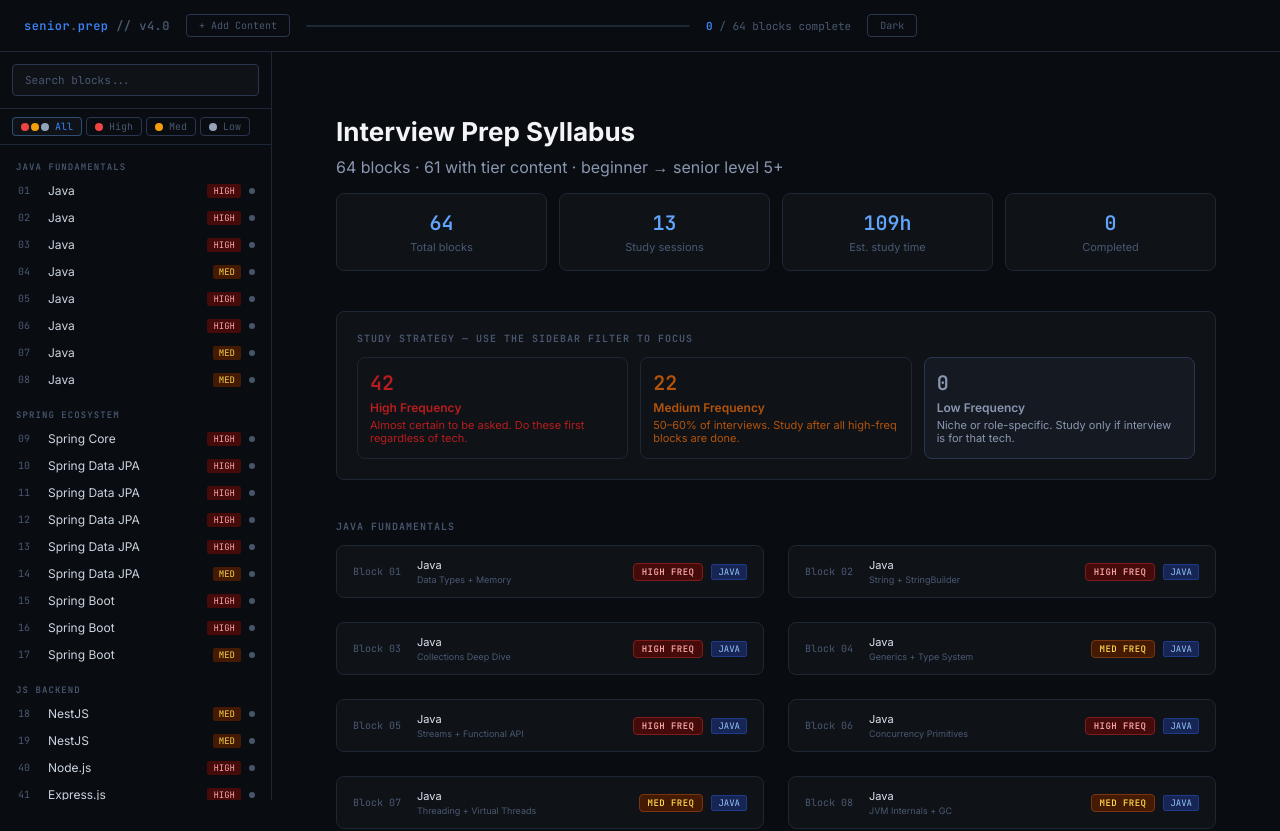
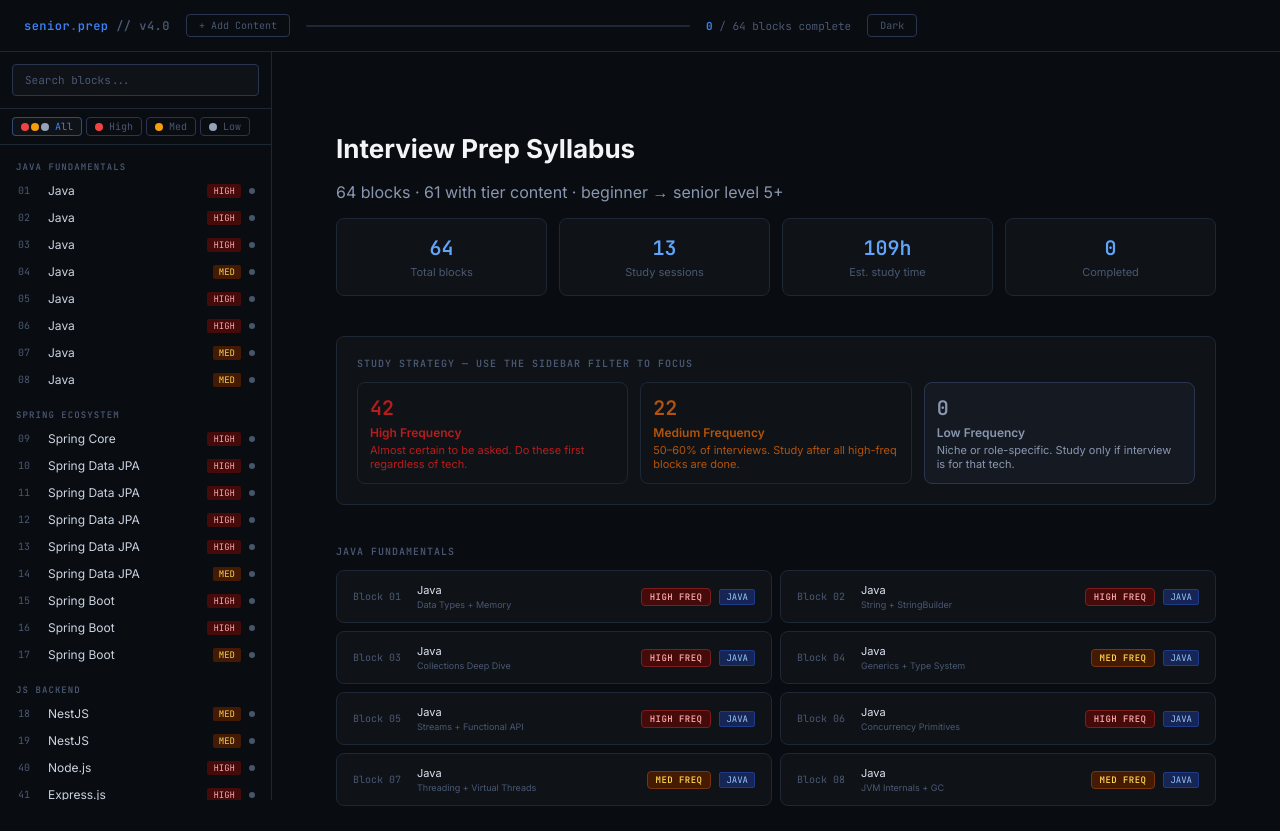
Before and after one commit to Abu-Sadeed/interview-prep, a React (Vite) app: page / in a window 1280 px wide. Shown: the top 831 px of the page. Built offline with nearby package versions, Linux system fonts and the light colour scheme.

Commit message:
Refactor: Simplify Overview component and introduce StatsGrid and StudyStrategy components for better organization

```diff
--- a/src/components/Overview.tsx
+++ b/src/components/Overview.tsx
@@ -1,14 +1,20 @@
-import {Link} from 'react-router-dom';
-import {ALL_BLOCKS} from '../data/content';
-import {useProgress} from '../hooks/useProgress';
-import {chipClass, freqClass, freqLabel} from '../utils/classes';
-import {groupBlocksByPhase} from '../utils/content';
-import {parseTierTime} from '../utils/grill';
+import { useMemo } from 'react';
+import { Link } from 'react-router-dom';
+import { ALL_BLOCKS } from '../data/content';
+import { useProgress } from '../hooks/useProgress';
+import { groupBlocksByPhase } from '../utils/content';
+import { parseTierTime } from '../utils/grill';
+import { chipClass, freqClass, freqLabel } from '../utils/classes';
+import { StatsGrid } from './StatsGrid';
+import { StudyStrategy } from './StudyStrategy';
+import { PhaseSection } from './PhaseSection';
 
 export function Overview() {
-	const {progress} = useProgress();
-	const phases = groupBlocksByPhase(ALL_BLOCKS);
-	const totalTime = ALL_BLOCKS.reduce(
+	const { progress } = useProgress();
+	const phases = useMemo(() => groupBlocksByPhase(ALL_BLOCKS), []);
+	const totalTime = useMemo(
+		() =>
+			ALL_BLOCKS.reduce(
 				(total, block) =>
 					total +
 					block.tiers.reduce(
@@ -16,213 +22,37 @@ export function Overview() {
 						0,
 					),
 				0,
+		),
+		[],
 	);
-	const high = ALL_BLOCKS.filter((block) => block.freq === 'high').length;
-	const medium = ALL_BLOCKS.filter((block) => block.freq === 'med').length;
-	const low = ALL_BLOCKS.filter((block) => block.freq === 'low').length;
+	const high = useMemo(() => ALL_BLOCKS.filter((block) => block.freq === 'high').length, []);
+	const medium = useMemo(
+		() => ALL_BLOCKS.filter((block) => block.freq === 'med').length,
+		[],
+	);
+	const low = useMemo(() => ALL_BLOCKS.filter((block) => block.freq === 'low').length, []);
 
 	return (
 		<main className="ov main-content">
-			<div className="block-detail-title">Interview Prep Syllabus</div>
-			<div className="block-detail-subtitle">
+			<h1 className="block-detail-title">Interview Prep Syllabus</h1>
+			<p className="block-detail-subtitle">
 				{ALL_BLOCKS.length} blocks ·{' '}
 				{ALL_BLOCKS.filter((block) => block.tiers.length).length} with
 				tier content · beginner → senior level 5+
-			</div>
-			<div
-				style={{
-					display: 'grid',
-					gridTemplateColumns: 'repeat(4, 1fr)',
-					gap: '0.75rem',
-					marginBottom: '2.5rem',
-				}}>
-				<Stat number={ALL_BLOCKS.length} label="Total blocks" />
-				<Stat
-					number={Object.keys(phases).length}
-					label="Study sessions"
+			</p>
+
+			<StatsGrid
+				total={ALL_BLOCKS.length}
+				sessions={Object.keys(phases).length}
+				studyTime={`${Math.round(totalTime / 60)}h`}
+				completed={progress.count}
 			/>
-				<Stat
-					number={`${Math.round(totalTime / 60)}h`}
-					label="Est. study time"
-				/>
-				<Stat number={progress.count} label="Completed" />
-			</div>
-			<div className="editor-panel" style={{marginBottom: '2.5rem'}}>
-				<div
-					style={{
-						marginBottom: '0.75rem',
-						fontFamily:
-							'JetBrains Mono, ui-monospace, SFMono-Regular, monospace',
-						fontSize: '0.625rem',
-						fontWeight: 600,
-						letterSpacing: '0.1em',
-						textTransform: 'uppercase',
-						color: 'var(--color-text3)',
-					}}>
-					Study Strategy — Use the sidebar filter to focus
-				</div>
-				<div
-					style={{
-						display: 'grid',
-						gridTemplateColumns: 'repeat(3, 1fr)',
-						gap: '0.75rem',
-					}}>
-					<FrequencyCard
-						label="High Frequency"
-						count={high}
-						tone="red"
-						text="Almost certain to be asked. Do these first regardless of tech."
-					/>
-					<FrequencyCard
-						label="Medium Frequency"
-						count={medium}
-						tone="amber"
-						text="50–60% of interviews. Study after all high-freq blocks are done."
-					/>
-					<FrequencyCard
-						label="Low Frequency"
-						count={low}
-						tone="slate"
-						text="Niche or role-specific. Study only if interview is for that tech."
-					/>
-				</div>
-			</div>
+
+			<StudyStrategy high={high} medium={medium} low={low} />
+
 			{Object.entries(phases).map(([phase, blocks]) => (
-				<section key={phase} style={{marginBottom: '2rem'}}>
-					<div
-						style={{
-							marginBottom: '0.75rem',
-							fontFamily:
-								'JetBrains Mono, ui-monospace, SFMono-Regular, monospace',
-							fontSize: '0.625rem',
-							fontWeight: 600,
-							letterSpacing: '0.1em',
-							textTransform: 'uppercase',
-							color: 'var(--color-text3)',
-						}}>
-						{phase}
-					</div>
-					<div
-						style={{
-							display: 'grid',
-							gap: '1.5rem',
-							gridTemplateColumns:
-								'repeat(auto-fill, minmax(280px, 1fr))',
-						}}>
-						{blocks.map((block) => (
-							<Link
-								key={block.id}
-								to={`/block/${block.id}`}
-								className="card"
-								style={{
-									display: 'grid',
-									gridTemplateColumns: 'auto 1fr auto',
-									alignItems: 'center',
-									gap: '1rem',
-									padding: '0.75rem 1rem',
-								}}>
-								<span
-									style={{
-										fontFamily:
-											'JetBrains Mono, ui-monospace, SFMono-Regular, monospace',
-										fontSize: '0.625rem',
-										color: 'var(--color-text3)',
-									}}>
-									Block {String(block.id).padStart(2, '0')}
-								</span>
-								<div>
-									<div
-										style={{
-											fontSize: '0.6875rem',
-											fontWeight: 400,
-											color: 'var(--color-text)',
-										}}>
-										{block.title.split(' — ')[0]}
-									</div>
-									<div
-										style={{
-											fontSize: '0.5625rem',
-											fontWeight: 400,
-											color: 'var(--color-text3)',
-											marginTop: '2px',
-										}}>
-										{block.title.split(' — ')[1] ||
-											block.subtitle.split(',')[0]}
-									</div>
-								</div>
-								<div
-									style={{
-										display: 'flex',
-										gap: '0.5rem',
-										alignItems: 'center',
-									}}>
-									<span
-										className={`tag ${freqClass(block.freq)}`}>
-										{freqLabel(block.freq)}
-									</span>
-									<span
-										className={`chip ${chipClass(block.chip)}`}>
-										{block.chip}
-									</span>
-								</div>
-							</Link>
-						))}
-					</div>
-				</section>
+				<PhaseSection key={phase} phase={phase} blocks={blocks} />
 			))}
 		</main>
 	);
 }
-
-function Stat({number, label}: {number: number | string; label: string}) {
-	return (
-		<div className="stat-card">
-			<div className="stat-card-value">{number}</div>
-			<div className="stat-card-label">{label}</div>
-		</div>
-	);
-}
-
-function FrequencyCard({
-	label,
-	count,
-	tone,
-	text,
-}: {
-	label: string;
-	count: number;
-	tone: 'red' | 'amber' | 'slate';
-	text: string;
-}) {
-	const toneClass =
-		tone === 'red'
-			? 'tone-red'
-			: tone === 'amber'
-				? 'tone-amber'
-				: 'tone-slate';
-
-	return (
-		<div className={`card ${toneClass}`} style={{cursor: 'default'}}>
-			<div
-				style={{
-					fontFamily:
-						'JetBrains Mono, ui-monospace, SFMono-Regular, monospace',
-					fontSize: '1.25rem',
-					fontWeight: 600,
-				}}>
-				{count}
-			</div>
-			<div
-				style={{
-					margin: '0.25rem 0',
-					fontSize: '0.75rem',
-					fontWeight: 600,
-				}}>
-				{label}
-			</div>
-			<div style={{fontSize: '0.6875rem', lineHeight: '1.25'}}>
-				{text}
-			</div>
-		</div>
-	);
-}
--- /dev/null
+++ b/src/components/PhaseSection.tsx
@@ -0,0 +1,101 @@
+import { Link } from 'react-router-dom';
+import type { Block } from '../types/content';
+import { chipClass, freqClass, freqLabel } from '../utils/classes';
+
+interface PhaseSectionProps {
+	phase: string;
+	blocks: Block[];
+}
+
+export function PhaseSection({ phase, blocks }: PhaseSectionProps) {
+	return (
+		<section style={{marginBottom: '2rem'}}>
+			<h2
+				style={{
+					marginBottom: '0.75rem',
+					fontFamily:
+						'JetBrains Mono, ui-monospace, SFMono-Regular, monospace',
+					fontSize: '0.625rem',
+					fontWeight: 600,
+					letterSpacing: '0.1em',
+					textTransform: 'uppercase',
+					color: 'var(--color-text3)',
+				}}>
+				{phase}
+			</h2>
+			<div
+				style={{
+					display: 'grid',
+					gap: '0.5rem',
+					gridTemplateColumns: 'repeat(auto-fill, minmax(380px, 1fr))',
+				}}>
+				{blocks.map((block) => (
+					<BlockCard key={block.id} block={block} />
+				))}
+			</div>
+		</section>
+	);
+}
+
+interface BlockCardProps {
+	block: Block;
+}
+
+function BlockCard({ block }: BlockCardProps) {
+	return (
+		<Link
+			to={`/block/${block.id}`}
+			className="card"
+			style={{
+				display: 'grid',
+				gridTemplateColumns: 'auto 1fr auto',
+				alignItems: 'center',
+				gap: '1rem',
+				padding: '0.75rem 1rem',
+				textDecoration: 'none',
+				color: 'inherit',
+			}}>
+			<span
+				style={{
+					fontFamily:
+						'JetBrains Mono, ui-monospace, SFMono-Regular, monospace',
+					fontSize: '0.625rem',
+					color: 'var(--color-text3)',
+				}}>
+				Block {String(block.id).padStart(2, '0')}
+			</span>
+			<div>
+				<div
+					style={{
+						fontSize: '0.6875rem',
+						fontWeight: 400,
+						color: 'var(--color-text)',
+					}}>
+					{block.title.split(' — ')[0]}
+				</div>
+				<div
+					style={{
+						fontSize: '0.5625rem',
+						fontWeight: 400,
+						color: 'var(--color-text3)',
+						marginTop: '2px',
+					}}>
+					{block.title.split(' — ')[1] || block.subtitle.split(',')[0]}
+				</div>
+			</div>
+			<div
+				style={{
+					display: 'flex',
+					gap: '0.5rem',
+					alignItems: 'center',
+				}}>
+				<span className={`tag ${freqClass(block.freq)}`}>
+					{freqLabel(block.freq)}
+				</span>
+				<span className={`chip ${chipClass(block.chip)}`}>
+					{block.chip}
+				</span>
+			</div>
+		</Link>
+	);
+}
--- /dev/null
+++ b/src/components/StatCard.tsx
@@ -0,0 +1,13 @@
+interface StatCardProps {
+	number: number | string;
+	label: string;
+}
+
+export function StatCard({ number, label }: StatCardProps) {
+	return (
+		<div className="stat-card">
+			<div className="stat-card-value">{number}</div>
+			<div className="stat-card-label">{label}</div>
+		</div>
+	);
+}
--- /dev/null
+++ b/src/components/StatsGrid.tsx
@@ -0,0 +1,31 @@
+import { StatCard } from './StatCard';
+
+interface StatsGridProps {
+	total: number;
+	sessions: number;
+	studyTime: string;
+	completed: number;
+}
+
+export function StatsGrid({ total, sessions, studyTime, completed }: StatsGridProps) {
+	const stats = [
+		{ number: total, label: 'Total blocks' },
+		{ number: sessions, label: 'Study sessions' },
+		{ number: studyTime, label: 'Est. study time' },
+		{ number: completed, label: 'Completed' },
+	];
+
+	return (
+		<div
+			style={{
+				display: 'grid',
+				gridTemplateColumns: 'repeat(4, 1fr)',
+				gap: '0.75rem',
+				marginBottom: '2.5rem',
+			}}>
+			{stats.map((stat) => (
+				<StatCard key={stat.label} {...stat} />
+			))}
+		</div>
+	);
+}
--- /dev/null
+++ b/src/components/StrategyCard.tsx
@@ -0,0 +1,35 @@
+export interface StrategyCardProps {
+	label: string;
+	count: number;
+	tone: 'red' | 'amber' | 'slate';
+	text: string;
+}
+
+export function StrategyCard({ label, count, tone, text }: StrategyCardProps) {
+	const toneClass = tone === 'red' ? 'tone-red' : tone === 'amber' ? 'tone-amber' : 'tone-slate';
+
+	return (
+		<div className={`card ${toneClass}`} style={{cursor: 'default'}}>
+			<div
+				style={{
+					fontFamily:
+						'JetBrains Mono, ui-monospace, SFMono-Regular, monospace',
+					fontSize: '1.25rem',
+					fontWeight: 600,
+				}}>
+				{count}
+			</div>
+			<div
+				style={{
+					margin: '0.25rem 0',
+					fontSize: '0.75rem',
+					fontWeight: 600,
+				}}>
+				{label}
+			</div>
+			<div style={{fontSize: '0.6875rem', lineHeight: '1.25'}}>
+				{text}
+			</div>
+		</div>
+	);
+}
--- /dev/null
+++ b/src/components/StudyStrategy.tsx
@@ -0,0 +1,59 @@
+import type { StrategyCardProps } from './StrategyCard';
+import { StrategyCard } from './StrategyCard';
+
+interface StudyStrategyProps {
+	high: number;
+	medium: number;
+	low: number;
+}
+
+export function StudyStrategy({ high, medium, low }: StudyStrategyProps) {
+	const strategies: StrategyCardProps[] = [
+		{
+			label: 'High Frequency',
+			count: high,
+			tone: 'red',
+			text: 'Almost certain to be asked. Do these first regardless of tech.',
+		},
+		{
+			label: 'Medium Frequency',
+			count: medium,
+			tone: 'amber',
+			text: '50–60% of interviews. Study after all high-freq blocks are done.',
+		},
+		{
+			label: 'Low Frequency',
+			count: low,
+			tone: 'slate',
+			text: 'Niche or role-specific. Study only if interview is for that tech.',
+		},
+	];
+
+	return (
+		<div className="editor-panel" style={{marginBottom: '2.5rem'}}>
+			<div
+				style={{
+					marginBottom: '0.75rem',
+					fontFamily:
+						'JetBrains Mono, ui-monospace, SFMono-Regular, monospace',
+					fontSize: '0.625rem',
+					fontWeight: 600,
+					letterSpacing: '0.1em',
+					textTransform: 'uppercase',
+					color: 'var(--color-text3)',
+				}}>
+				Study Strategy — Use the sidebar filter to focus
+			</div>
+			<div
+				style={{
+					display: 'grid',
+					gridTemplateColumns: 'repeat(3, 1fr)',
+					gap: '0.75rem',
+				}}>
+				{strategies.map((strategy) => (
+					<StrategyCard key={strategy.label} {...strategy} />
+				))}
+			</div>
+		</div>
+	);
+}
```
Lines whose indentation alone changed are shown as unchanged.
